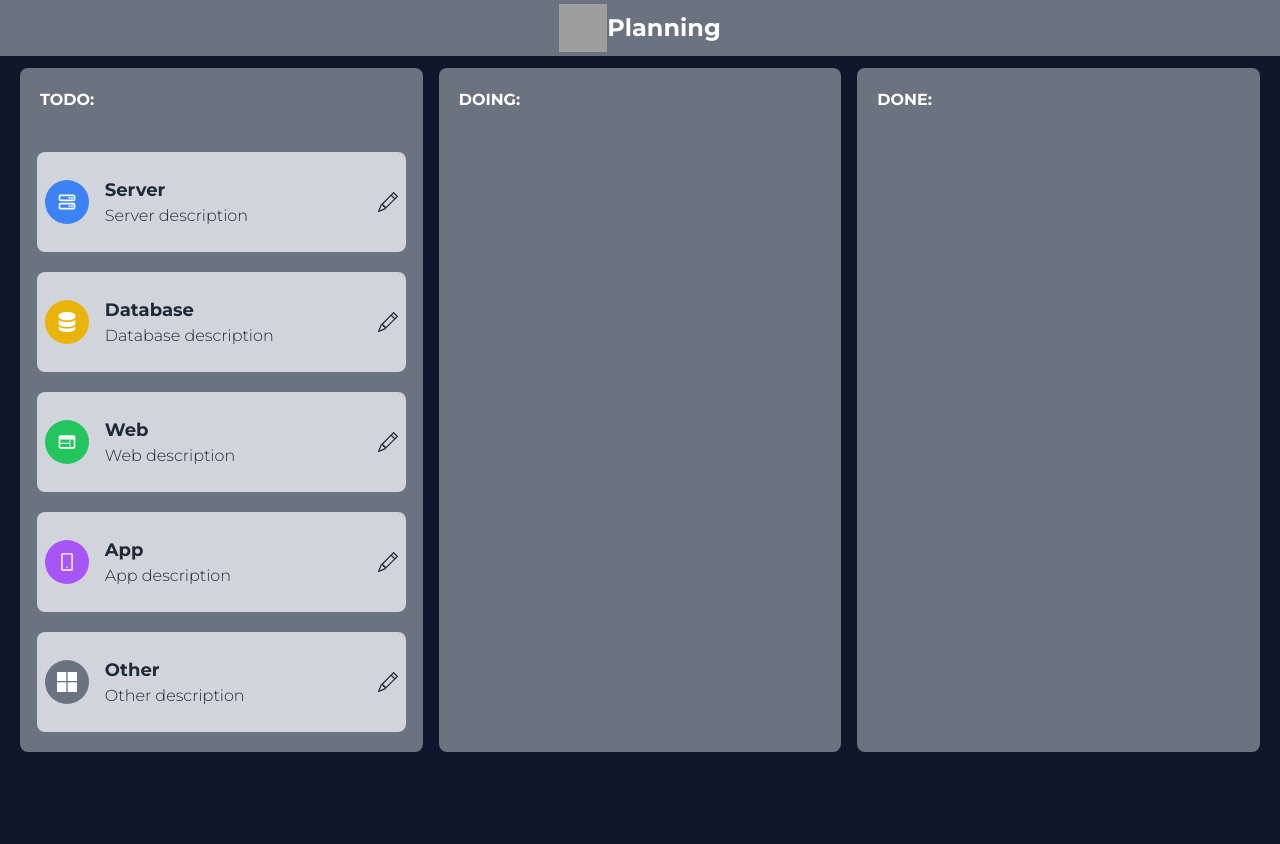
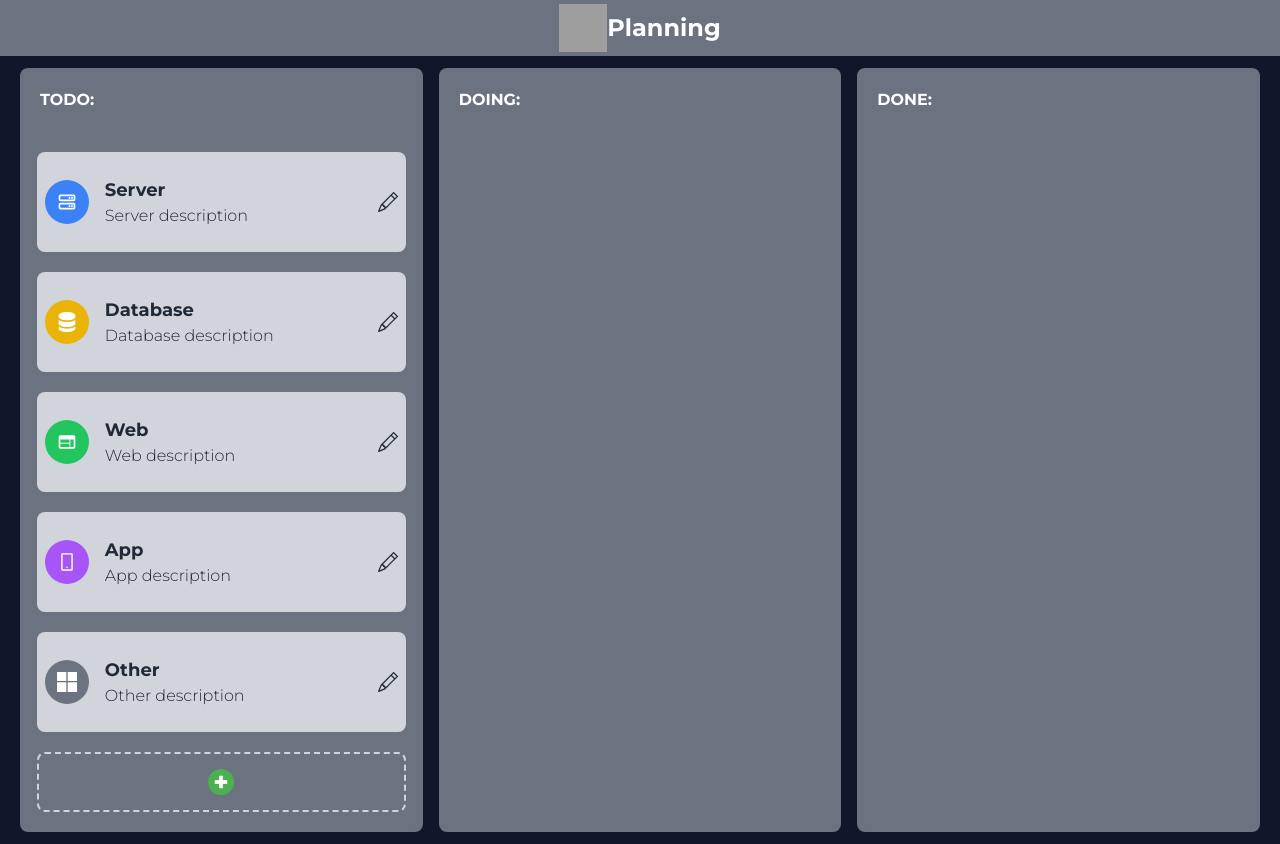
Before and after one commit to jonathanleivag/planning, a React (Vite) app: page / in a window 1280 px wide. Before the commit the page ends 800 px from the top, so only its background shows below. Built offline with nearby package versions, Linux system fonts and the light colour scheme; grey boxes are pictures that could not be loaded.

Commit message:
card de crear una nueva tarea

```diff
--- a/src/App.tsx
+++ b/src/App.tsx
@@ -32,6 +32,7 @@ function App () {
       <NavbarComponent />
       <main className='flex flex-col md:flex-row gap-4 px-5'>
         <ListComponent handleOnDrop={handleOnDrop} name='TODO'>
+          <>
             {TODO.map(item => (
               <CardComponent
                 section={item.section}
@@ -44,6 +45,9 @@ function App () {
                 {item.description}
               </CardComponent>
             ))}
+
+            <CardComponent add />
+          </>
         </ListComponent>
 
         <ListComponent handleOnDrop={handleOnDrop} name='DOING'>
--- a/src/components/CardComponent.tsx
+++ b/src/components/CardComponent.tsx
@@ -3,18 +3,20 @@ import { IconType } from 'react-icons'
 import { AiOutlineMobile } from 'react-icons/ai'
 import { BiServer } from 'react-icons/bi'
 import { BsMicrosoft, BsPencil, BsServer } from 'react-icons/bs'
+import { FcPlus } from 'react-icons/fc'
 import { MdWeb } from 'react-icons/md'
 
 import { IItem } from '../features'
 import { TName } from './ListComponent'
 
 interface ICardCOmponent {
-  id: string
-  title: string
-  children: string
-  section: TName
+  id?: string
+  title?: string
+  children?: string
+  section?: TName
   type?: TTypeICon
-  setDragged: Dispatch<IItem | undefined>
+  setDragged?: Dispatch<IItem | undefined>
+  add?: boolean
 }
 
 interface IIconComponentProps {
@@ -64,24 +66,37 @@ const CardComponent: FC<ICardCOmponent> = ({
   section,
   children,
   type,
-  setDragged
+  setDragged,
+  add = false
 }) => {
   const handleDragStart: DragEventHandler<HTMLDivElement> = event => {
-    setDragged({
-      id,
-      title,
-      description: children,
+    setDragged!({
+      id: id!,
+      title: title!,
+      description: children!,
       type: type!,
-      section
+      section: section!
     })
+  }
+
+  const handleOnClick = () => {
+    console.log('click')
   }
 
   return (
     <div
-      draggable
-      onDragStart={handleDragStart}
-      className='bg-gray-300 w-11/12 min-h-[100px] rounded-lg mt-5 p-2 flex flex-row justify-between text-gray-800 cursor-move'
+      draggable={!add}
+      onClick={add ? handleOnClick : undefined}
+      onDragStart={add ? undefined : handleDragStart}
+      className={`w-11/12 rounded-lg mt-5 p-2 flex flex-row text-gray-800 ${
+        add
+          ? 'border-dashed hover:border-solid border-2 border-gray-300 max-h-[60px] min-h-[60px] justify-center items-center cursor-pointer'
+          : 'cursor-move bg-gray-300 max-h-[100px] min-h-[100px] justify-between'
+      }`}
     >
+      {add && <FcPlus className='text-3xl' />}
+      {!add && (
+        <>
           <div className='flex flex-row justify-center items-center gap-4'>
             <div
               className={`p-3 rounded-full text-white ${
@@ -98,6 +113,8 @@ const CardComponent: FC<ICardCOmponent> = ({
           <button>
             <BsPencil className='text-xl' />
           </button>
+        </>
+      )}
     </div>
   )
 }
```
Lines whose indentation alone changed are shown as unchanged.
